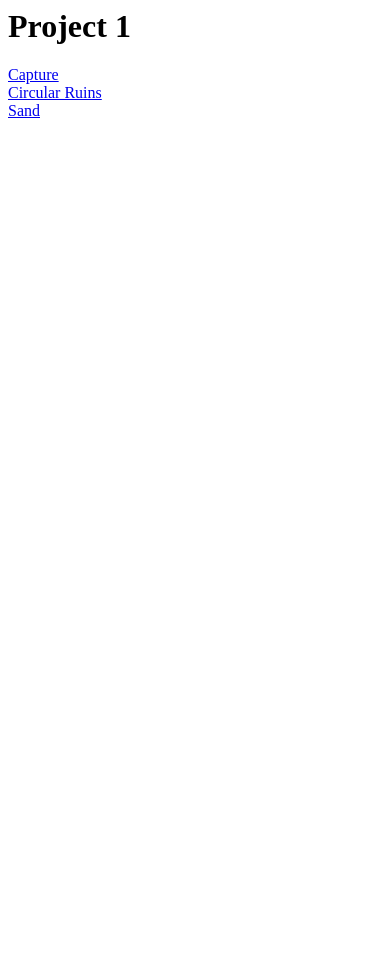
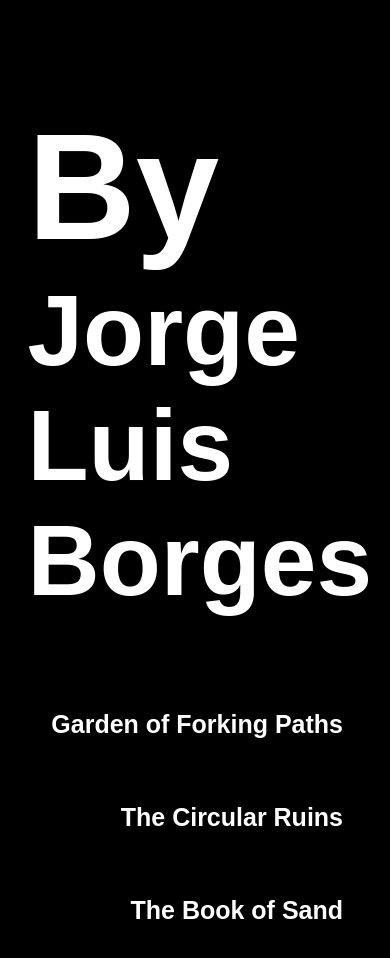
Before and after one commit to zhana022/interaction-studio-project_1, a plain HTML site: page index.html in a window 390 px wide. Before the commit the page ends 844 px from the top, so only its background shows below. Drawn offline with Linux system fonts and the light colour scheme; files that its build step writes are made by us from their sources; a web font is replaced by a local one.

Commit message:
Refactor index.html structure and styles
root index homepage

```diff
--- a/index.html
+++ b/index.html
@@ -1,5 +1,105 @@
-<h1>Project 1</h1>
+<!DOCTYPE html>
+<html lang="en">
+<head>
+    <meta charset="UTF-8">
+    <meta name="viewport" content="width=device-width, initial-scale=1.0">
+    <link rel="stylesheet" href="home.css">
+    <link rel="preconnect" href="https://fonts.googleapis.com">
+<link rel="preconnect" href="https://fonts.gstatic.com" crossorigin>
+<link href="https://fonts.googleapis.com/css2?family=Anton&family=Audiowide&family=Fredericka+the+Great&family=GFS+Didot&family=Libre+Baskerville:ital,wght@0,400;0,700;1,400&family=Macondo&family=Moon+Dance&family=Playwrite+DE+SAS:wght@100..400&family=Poppins:ital,wght@0,100;0,200;0,300;0,400;0,500;0,600;0,700;0,800;0,900;1,100;1,200;1,300;1,400;1,500;1,600;1,700;1,800;1,900&family=Sedan+SC&family=Tourney:ital,wght@0,100..900;1,100..900&family=Turret+Road:wght@200;300;400;500;700;800&display=swap" rel="stylesheet">
+    <title>Document</title>
+</head>
+<body>
+    <div>
 
-<a href="capture/home.html">Capture</a><br>
-<a href="The%20Circular%20Ruins%20copy/">Circular Ruins</a><br>
-<a href="sand%20copy/">Sand</a>
+    <h1 class="By"><b>By</b></h1>
+    <h1 class="name"><b><a href="https://en.wikipedia.org/wiki/Jorge_Luis_Borges">Jorge Luis Borges</a></b></h1>
+
+    <h3><a href="GOFP.html">Garden of Forking Paths</a></h3>
+<br>
+    <h3><a href="../The Circular Ruins/TCR.html">The Circular Ruins</a></h3>
+<br>
+    <h3><a href="../sand/sand.html">The Book of Sand</a></h3>
+
+
+</body>
+</html>
+
+<style>
+  body{
+    overflow-x: hidden;
+    height: 100vh;
+    background-color: black;
+    overflow-y: hidden;
+}
+
+h1 a{
+    color: white;
+    text-decoration: none;
+    position: relative;
+    top: -15vh;
+}
+h1 a:hover{
+    background-color: yellow;
+}
+
+h1{
+    position: relative;
+    left: 5vw;
+    font-family: "Tourney", sans-serif;
+    font-optical-sizing: auto;
+    font-weight: 700;
+    font-style: normal;
+    color: white;
+}
+.By{
+    font-size: 200px;
+    position: relative;
+}
+.name a{
+    font-size: 160px;
+}
+h3 a{
+    color: white;
+    text-decoration: none;
+    font-family: "Turret Road", sans-serif;
+    font-weight: 800;
+    font-style: normal;
+}
+h3{
+    position: relative;
+    top: -100vh;
+    right: 5vw;
+    text-align: right;
+}
+h3 a:hover{
+    background-color:yellow;
+}
+
+@media only screen and (max-width: 1000px) {
+    body{
+        overflow-y: scroll;
+        overflow-x: hidden;
+        margin-bottom: 20vh;
+    }
+    .By{
+        position: relative;
+        font-size: 150px;
+        top: 0vh;
+    }
+    .name a{
+        position: absolute;
+        top: -12vh;
+        font-size: 100px;
+        width: 80vw;
+    }
+    h3{
+        position: relative;
+        font-size: 25px;
+        top: 40vh;
+        left: -10vw;
+        line-height: 3vh;
+    }
+
+}
+</style>
```
